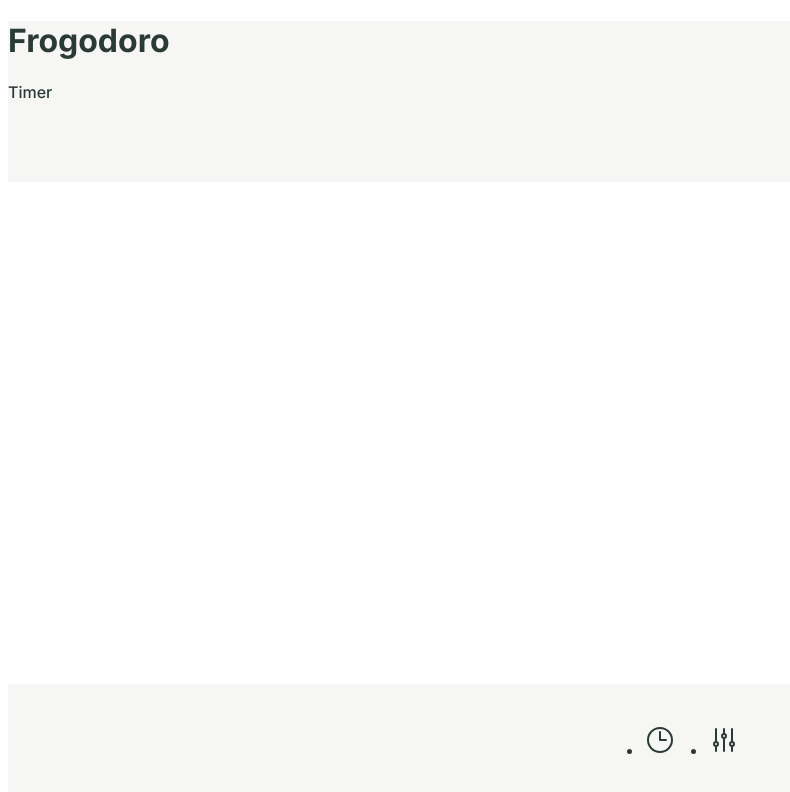
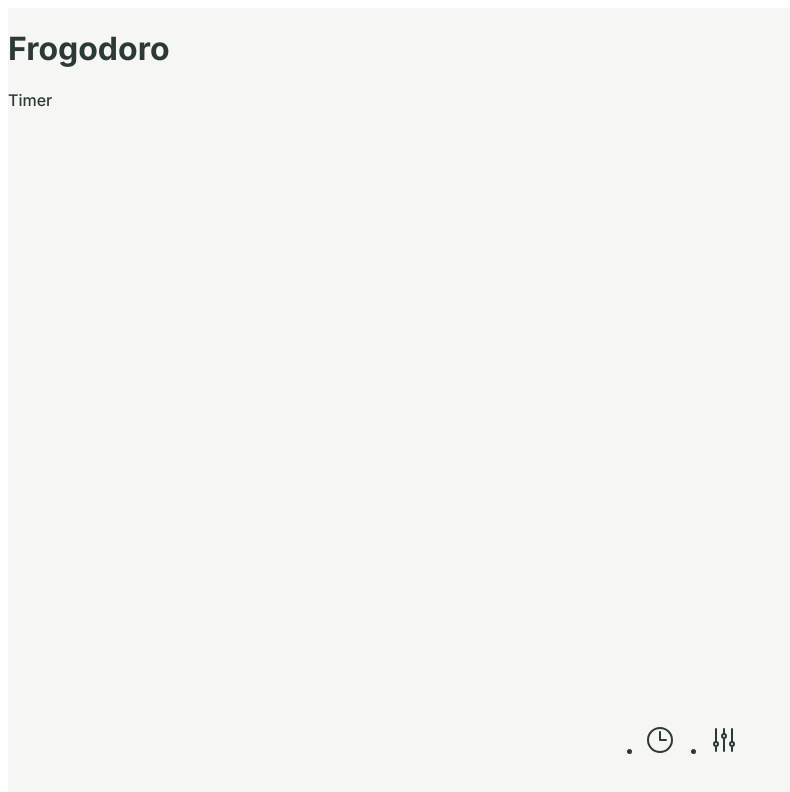
Before and after one commit to lelamanolio/frogodoro, a Vue app: page / in a window 1280 px wide. Shown: the top 792 px of the page, without its empty margins (0-790 px from the left). Built offline with nearby package versions, Linux system fonts and the light colour scheme; the HTML template or start-up script is replaced by a standard one.

Commit message:
💄 add flex to have 100% height on all components

```diff
--- a/src/App.vue
+++ b/src/App.vue
@@ -36,7 +36,14 @@ onBeforeMount(() => {
 </script>
 
 <style lang="scss">
+#app {
+  display: flex;
+  flex-direction: column;
+  min-height: 100vh;
+}
+
 .c-main {
+  flex-grow: 1;
   padding-bottom: 80px;
 }
 </style>
```
